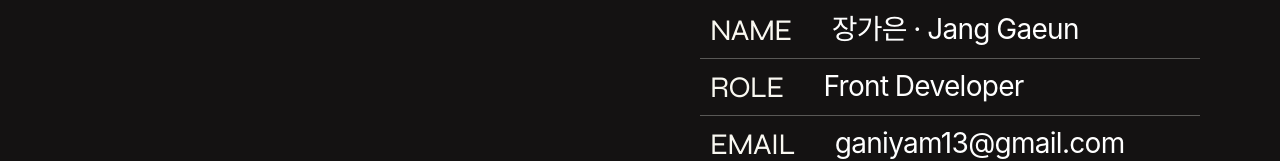
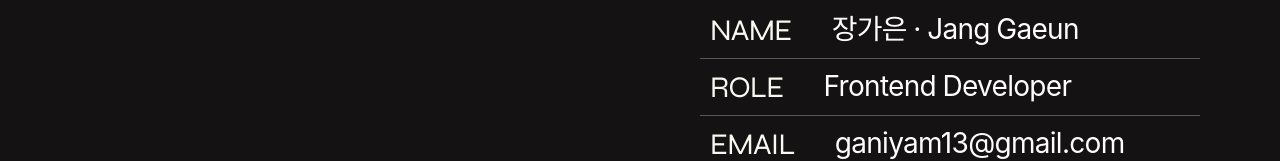
Before and after one commit to ganiyam/portfolio, a Next.js app: page / in a window 1280 px wide. Shown: the part 1127-1288 px from the top of the page. Built offline with nearby package versions, Linux system fonts and the light colour scheme; a web font is replaced by a local one.

Commit message:
fix: 수정

```diff
--- a/src/app/layout.tsx
+++ b/src/app/layout.tsx
@@ -22,8 +22,8 @@ const syneMono = Syne_Mono({
 });
 
 export const metadata: Metadata = {
-  title: "장가은 — Fullstack Developer",
-  description: "Frontend부터 Backend까지. 풀스택 개발자 포트폴리오.",
+  title: "장가은 — Frontend Developer",
+  description: "Frontend 개발자 포트폴리오.",
 };
 
 export default function RootLayout({ children }: { children: React.ReactNode }) {
--- a/src/components/About.tsx
+++ b/src/components/About.tsx
@@ -58,7 +58,7 @@ export default function About() {
             <span>Name</span> <p>장가은 · Jang Gaeun </p>
           </li>
           <li>
-            <span>Role</span> <p>Front Developer </p>
+            <span>Role</span> <p>Frontend Developer </p>
           </li>
           <li>
             <span>Email</span>
```
